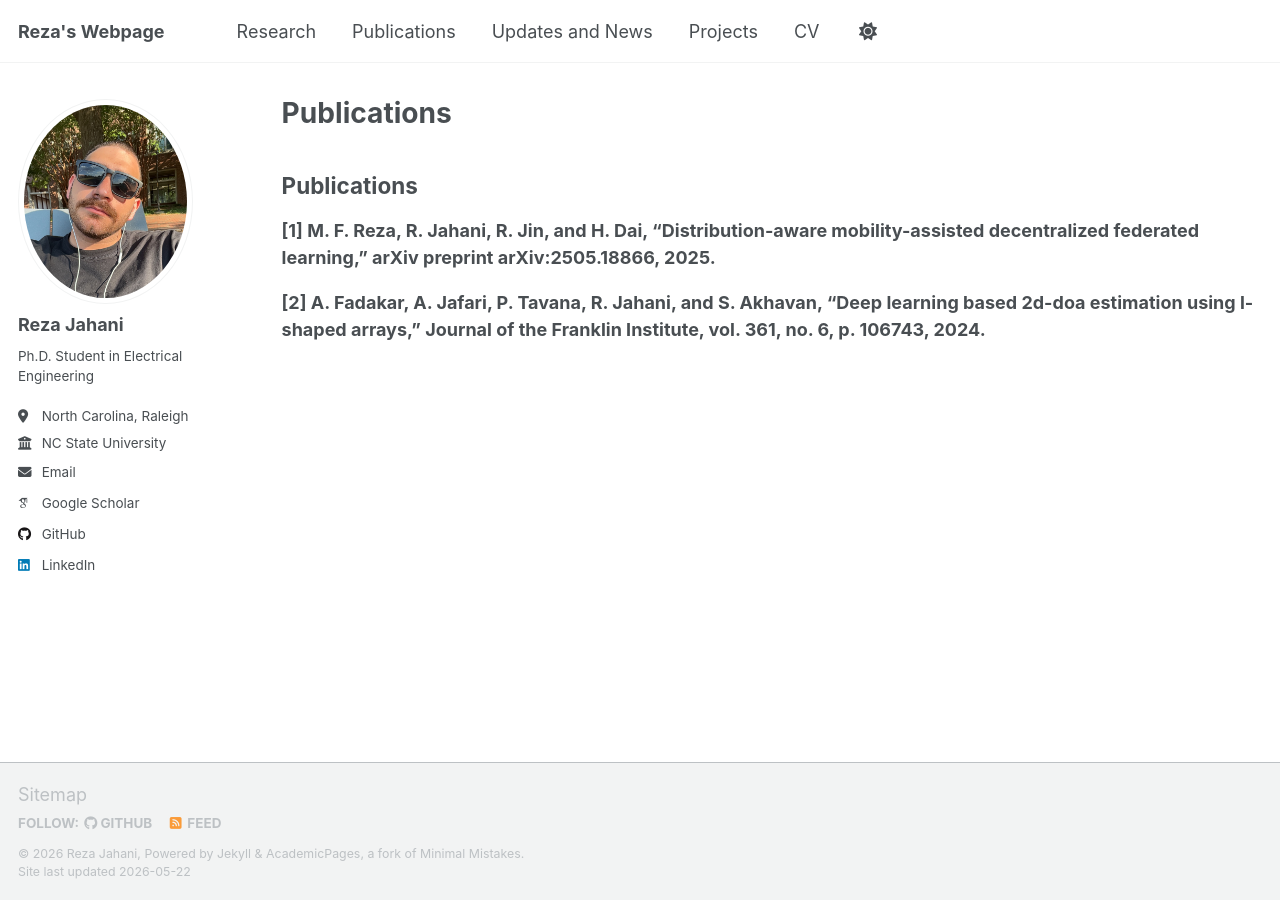
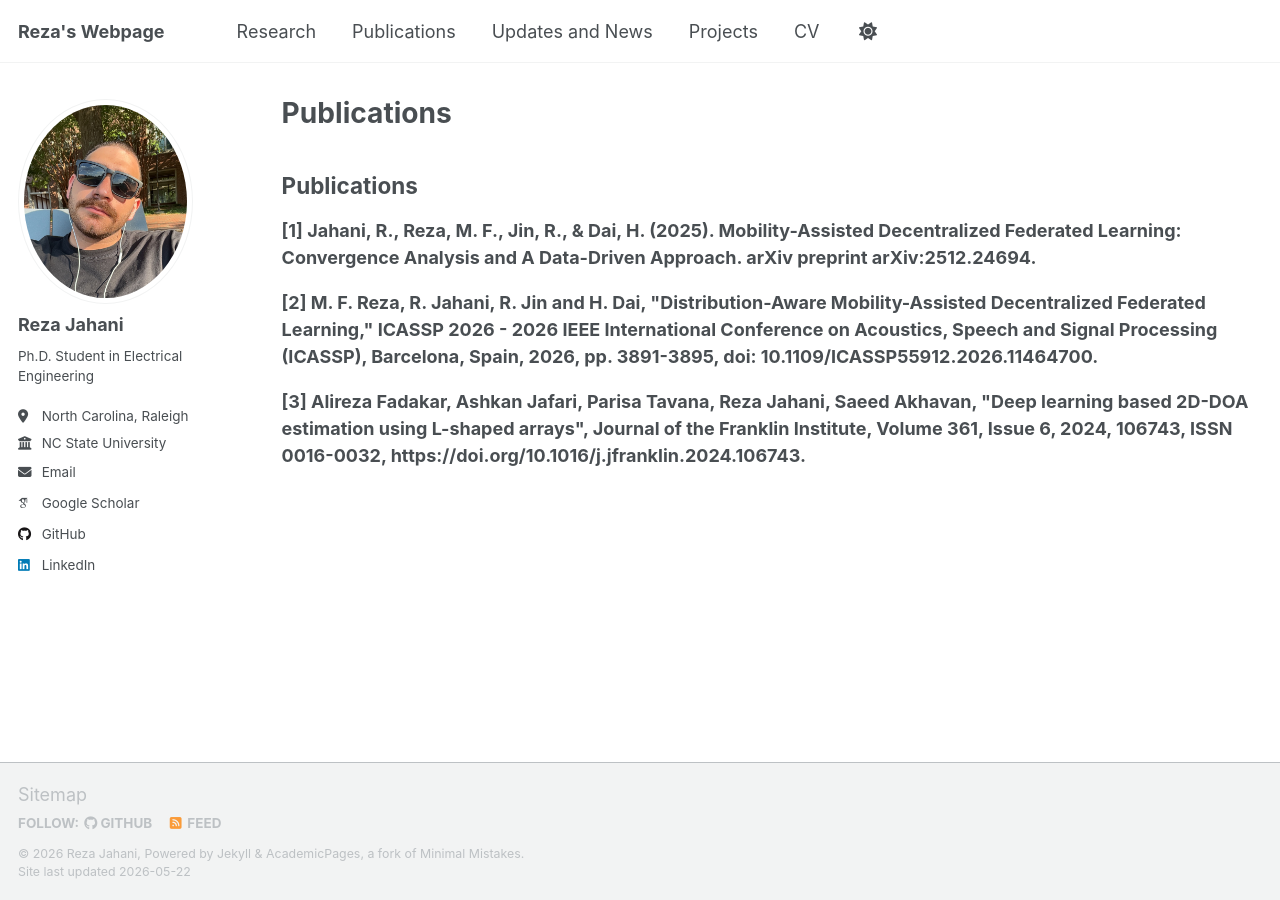
Before and after one commit to RezaJahanii/RezaJahanii.github.io, a Jekyll site: the page built from _pages/publications.html, in a window 1280 px wide. Built offline with Jekyll 4.4.1, drawn with Linux system fonts in a browser that asks for light colours; some web fonts are replaced; a script that is not in the unit is left out.

Commit message:
Update publications.html

```diff
--- a/_pages/publications.html
+++ b/_pages/publications.html
@@ -9,12 +9,17 @@ author_profile: true
   <h2>Publications</h2>
 
   <ul>
+
     <li>
-      <strong>[1] M. F. Reza, R. Jahani, R. Jin, and H. Dai, “Distribution-aware mobility-assisted decentralized federated learning,” arXiv preprint arXiv:2505.18866, 2025.</strong>
+      <strong>[1] Jahani, R., Reza, M. F., Jin, R., & Dai, H. (2025). Mobility-Assisted Decentralized Federated Learning: Convergence Analysis and A Data-Driven Approach. arXiv preprint arXiv:2512.24694.</strong>
     </li>
 
     <li>
-      <strong>[2] A. Fadakar, A. Jafari, P. Tavana, R. Jahani, and S. Akhavan, “Deep learning based 2d-doa estimation using l-shaped arrays,” Journal of the Franklin Institute, vol. 361, no. 6, p. 106743, 2024.</strong>
+      <strong>[2] M. F. Reza, R. Jahani, R. Jin and H. Dai, "Distribution-Aware Mobility-Assisted Decentralized Federated Learning," ICASSP 2026 - 2026 IEEE International Conference on Acoustics, Speech and Signal Processing (ICASSP), Barcelona, Spain, 2026, pp. 3891-3895, doi: 10.1109/ICASSP55912.2026.11464700.</strong>
+    </li>
+
+    <li>
+      <strong>[3] Alireza Fadakar, Ashkan Jafari, Parisa Tavana, Reza Jahani, Saeed Akhavan, "Deep learning based 2D-DOA estimation using L-shaped arrays", Journal of the Franklin Institute, Volume 361, Issue 6, 2024, 106743, ISSN 0016-0032, https://doi.org/10.1016/j.jfranklin.2024.106743.</strong>
     </li>
   </ul>
 </section>
```
